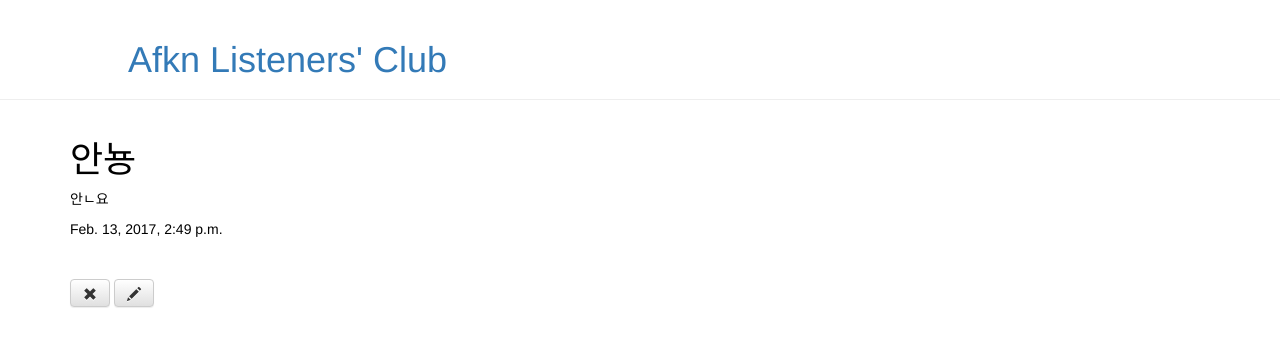
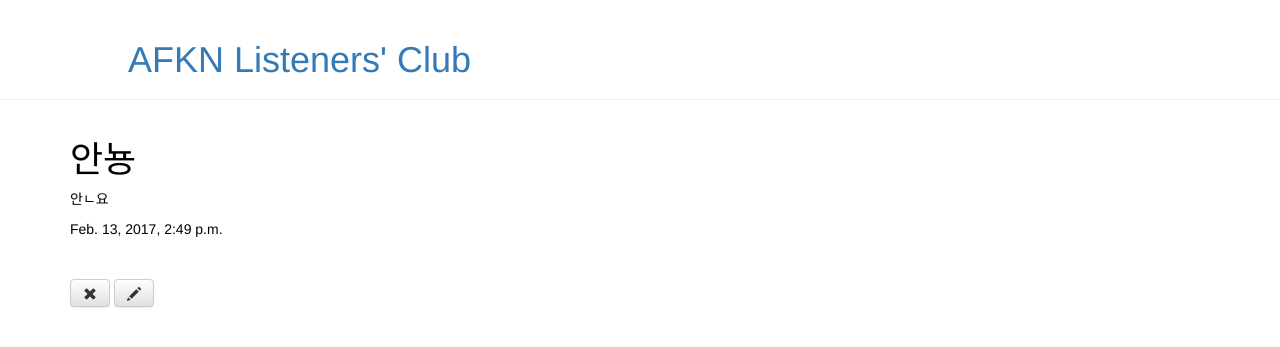
Before and after one commit to CodeRecipeJYP/django-ALCWeb, a Django app: page /post/3/ in a window 1280 px wide. Shown: the top 347 px of the page. Run offline with Django 3.2, Linux system fonts and the light colour scheme; data comes from the database, SQL or seed files in the repository; some libraries are stand-ins or nearby versions.

Commit message:
타이틀수정

```diff
--- a/blog/templates/blog/base.html
+++ b/blog/templates/blog/base.html
@@ -12,7 +12,7 @@
 
 	<body>
     	<div class="page-header">
-        <h1 class="blogtitle"><a href="/">Afkn Listeners' Club</a></h1>
+        <h1 class="blogtitle"><a href="/">AFKN Listeners' Club</a></h1>
         {% if user.is_authenticated %}
           <a href="{% url 'post_new' %}" class="top-menu"><span class="blogtitle glyphicon glyphicon-plus"></span></a>
         {% endif %}
```
